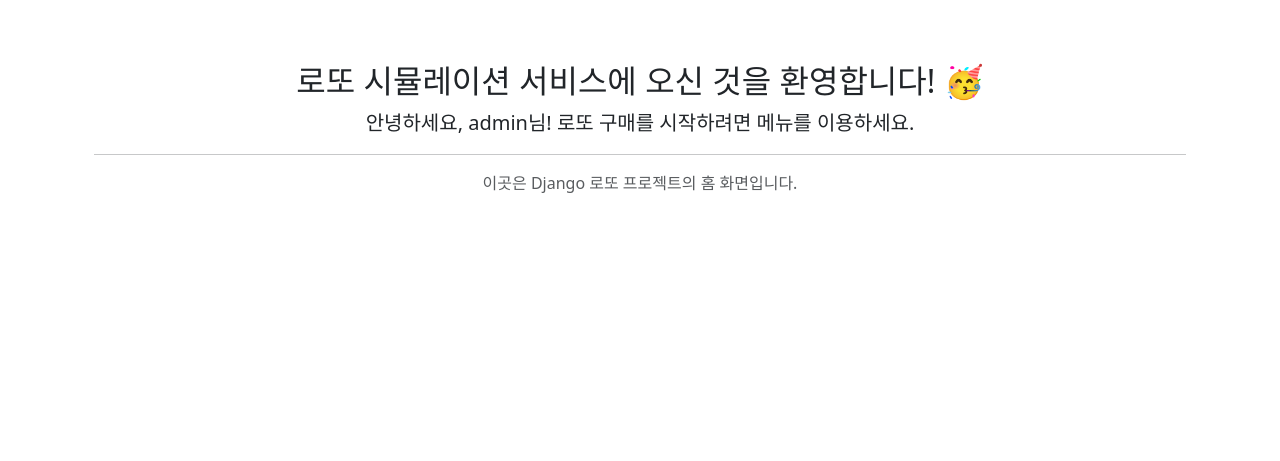
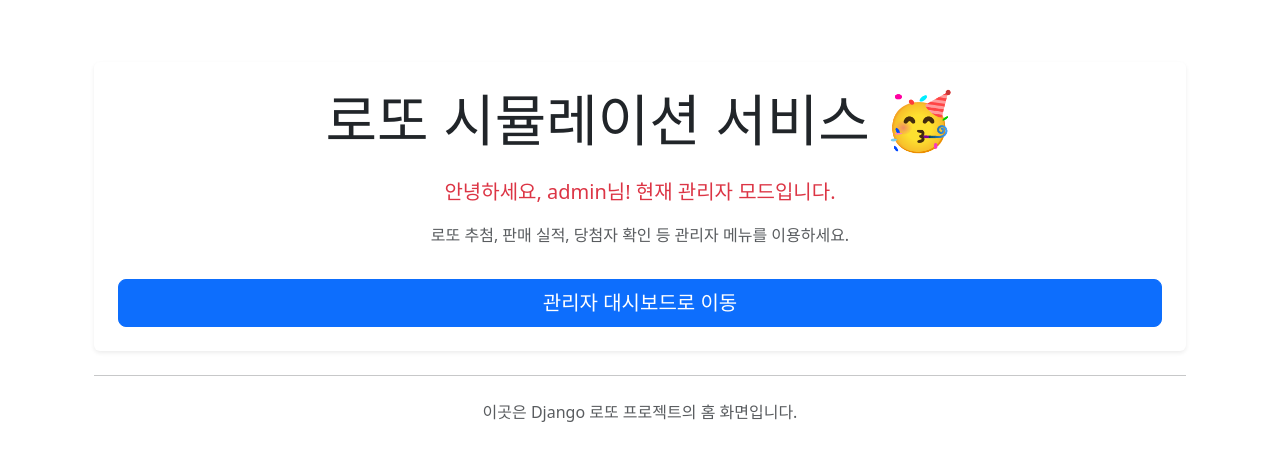
Before and after one commit to kimshyuno3/oss-Lotto, a Django app: page / in a window 1280 px wide. Shown: the part 56-517 px from the top of the page. Run offline with Django 5.2, Linux system fonts and the light colour scheme; a user stored in the database is signed in; data comes from the database, SQL or seed files in the repository.

Commit message:
수정 완료

```diff
--- a/lotto_site/docker-compose.yml
+++ b/lotto_site/docker-compose.yml
@@ -6,3 +6,4 @@ services:
       - "8000:8000"
     volumes:
       - .:/app
+      - ./data/db:/app/db  # 호스트의 ./data/db 폴더와 컨테이너 내부의 /app/db 폴더를 매핑
--- a/lotto_site/lotto/templates/lotto/admin_dashboard.html
+++ b/lotto_site/lotto/templates/lotto/admin_dashboard.html
@@ -20,7 +20,8 @@
                     {% if latest_round %}
                         {% with is_finalized=latest_round.num1 %}
                             <p>가장 최근 생성된 회차: **제 {{ latest_round.round }} 회차**</p>
-                            <p>추첨 예정일: {{ latest_round.draw_date }}</p>
+
+                            <p><strong>현재 판매 장수:</strong> <span class="badge bg-primary fs-6">{{ current_round_sales_count|default:"0" }} 장</span></p>
 
                             {% if is_finalized %}
                                 <div class="alert alert-success mt-3">
@@ -38,7 +39,7 @@
                             {% else %}
                                 <div class="alert alert-warning mt-3">
                                     <h6>⚠️ {{ latest_round.round }}회차 판매 중 (추첨 대기)</h6>
-                                    당첨 번호가 아직 확정되지 않았습니다.
+
                                 </div>
                             {% endif %}
                         {% endwith %}
--- a/lotto_site/lotto/templates/lotto/index.html
+++ b/lotto_site/lotto/templates/lotto/index.html
@@ -1,17 +1,44 @@
 {% extends "lotto/base.html" %}
+{% load static %}
+
 {% block title %}로또 시뮬레이션 서비스{% endblock %}
 
 {% block content %}
 <div class="container mt-5 text-center">
-    <h2>로또 시뮬레이션 서비스에 오신 것을 환영합니다! 🥳</h2>
-    <p class="lead">{{ message }}</p>
 
-    {% if not request.user.is_authenticated %}
-        <p>서비스를 이용하려면 아래 버튼을 눌러주세요.</p>
-        <a href="{% url 'login' %}" class="btn btn-primary btn-lg">로그인하기</a>
-    {% endif %}
+    <div class="card p-4 mb-4 shadow-sm border-0">
+        <h1 class="card-title display-4">로또 시뮬레이션 서비스 🥳</h1>
 
-    <hr>
+        {% if user.is_authenticated %}
+            {% if user.is_staff %}
+                <p class="lead mt-3 text-danger">
+                    안녕하세요, <strong>{{ user.username }}</strong>님! 현재 관리자 모드입니다.
+                </p>
+                <p class="text-muted">
+                    로또 추첨, 판매 실적, 당첨자 확인 등 관리자 메뉴를 이용하세요.
+                </p>
+                <a href="{% url 'admin_dashboard' %}" class="btn btn-primary btn-lg mt-3">
+                    관리자 대시보드로 이동
+                </a>
+            {% else %}
+                <p class="lead mt-3 text-primary">
+                    안녕하세요, <strong>{{ user.username }}</strong>님! 로또 구매를 시작하려면 메뉴를 이용하세요.
+                </p>
+                <a href="{% url 'lotto_purchase' %}" class="btn btn-success btn-lg mt-3">
+                    로또 구매하기
+                </a>
+            {% endif %}
+
+        {% else %}
+            <p class="lead mt-3">서비스를 이용하려면 아래 버튼을 눌러주세요.</p>
+            <a href="{% url 'login' %}" class="btn btn-primary btn-lg mt-3">
+                로그인하기
+            </a>
+        {% endif %}
+
+    </div>
+
+    <hr class="my-4">
     <p class="text-muted">이곳은 Django 로또 프로젝트의 홈 화면입니다.</p>
 </div>
 {% endblock %}
--- a/lotto_site/lotto/views.py
+++ b/lotto_site/lotto/views.py
@@ -1,16 +1,15 @@
 from django.shortcuts import render, redirect, get_object_or_404
-
-from django.contrib.auth.decorators import login_required, user_passes_test # <-- 이 부분을 추가합니다.
+from django.contrib.auth.decorators import login_required, user_passes_test
 from django.contrib import messages
 from django.db.models import Prefetch
-from django.contrib.auth.mixins import UserPassesTestMixin # UserPassesTestMixin 유지
-from django.utils import timezone
+from django.contrib.auth.mixins import UserPassesTestMixin
+from django.utils import timezone # timezone 모듈을 사용하여 현재 시간을 가져옵니다.
 from django.http import HttpResponse
 from datetime import date, timedelta
 import random
-from django.urls import reverse_lazy # redirect 경로를 지연 로드하기 위해 필요
+from django.urls import reverse_lazy
 from django.views.generic.edit import CreateView
-from django.contrib.auth.forms import UserCreationForm # 기본 회원가입 폼 사용
+from django.contrib.auth.forms import UserCreationForm
 
 # 로또 앱 내에서 정의된 모델과 폼, 유틸리티 함수를 import합니다.
 from .models import Purchase, LottoRound, SalesPerformance
@@ -39,17 +38,7 @@ def generate_auto_numbers():
     """1부터 45 사이의 중복 없는 랜덤한 6개 번호를 생성하고 정렬하여 반환합니다."""
     return sorted(random.sample(range(1, 46), 6))
 
-def generate_winning_numbers():
-    """당첨 번호 6개와 보너스 번호 1개를 생성하는 헬퍼 함수"""
-    all_numbers = list(range(1, 46))
-    winning_numbers = random.sample(all_numbers, 6)
-
-    # 보너스 번호는 당첨 번호에 포함되지 않은 수 중에서 선택
-    remaining_numbers = [n for n in all_numbers if n not in winning_numbers]
-    # remaining_numbers가 비어있지 않다고 가정하고 choice를 사용 (1~45 중 6개 선택이므로 항상 39개 이상 남음)
-    bonus_number = random.choice(remaining_numbers)
-
-    return sorted(winning_numbers), bonus_number
+# generate_winning_numbers 헬퍼 함수는 finalize_lotto_round 함수 내에서 직접 처리되므로 제거합니다.
 
 # ----------------------------------------------------------------------
 # 사용자 기능 뷰
@@ -57,10 +46,10 @@ def generate_winning_numbers():
 
 class SignUpView(CreateView):
     form_class = UserCreationForm  # Django가 제공하는 기본 폼 사용
-    # 회원가입 성공 후 리다이렉트할 URL (lazy를 사용하여 URL 로딩 순서 문제 방지)
-    # 여기서는 로그인 페이지로 리다이렉트하도록 설정합니다.
+    # 회원가입 성공 후 리다이렉트할 URL
     success_url = reverse_lazy('login')
     template_name = 'registration/signup.html'
+
 def lotto_home(request):
     """메인 페이지 뷰 (로그인 상태에 따라 메시지 변경)"""
     if request.user.is_authenticated:
@@ -68,8 +57,12 @@ def lotto_home(request):
     else:
         message = '로또 서비스를 이용하려면 로그인해 주세요.'
 
+    # ✨ [추가] 가장 최근 추첨 완료된 회차 정보를 가져옵니다.
+    latest_drawn_round = LottoRound.objects.filter(actual_draw_date__isnull=False).order_by('-round').first()
+
     return render(request, 'lotto/index.html', {
         'message': message,
+        'latest_drawn_round': latest_drawn_round,
     })
 
 @login_required
@@ -147,7 +140,8 @@ def check_winnings(request):
 
         if purchase.round:
             # LottoRound가 존재하고, 당첨 번호가 확정된 경우에만 판정 시도
-            if purchase.round.num1 is not None:
+            # ✨ [수정] draw_date 필드 대신 actual_draw_date가 NULL이 아닌지 확인
+            if purchase.round.actual_draw_date is not None:
                 try:
                     winning_round = purchase.round
                     winning_numbers = winning_round.get_winning_numbers()
@@ -182,27 +176,28 @@ def check_winnings(request):
 def admin_dashboard(request):
     """관리자 전용 대시보드 뷰: 최근 회차 정보 및 전체 실적 목록 제공"""
 
-    # 별도로 is_superuser를 체크할 필요 없이 데코레이터가 처리합니다.
-    # 단, 데코레이터가 실패할 경우 기본 리다이렉트가 'accounts/login'이 될 수 있으므로,
-    # 필요한 경우 settings.py에 LOGIN_URL이나 LOGIN_REDIRECT_URL을 설정해야 합니다.
-
     # 1. 가장 최근 생성된 회차 정보
     try:
         latest_round = LottoRound.objects.latest('round')
-        # 다음 회차 번호 계산
         next_round_number = latest_round.round + 1
+
+        # 2. 현재 회차의 총 판매 장수 계산
+        current_round_sales_count = Purchase.objects.filter(round=latest_round).count()
+
     except LottoRound.DoesNotExist:
         latest_round = None
         next_round_number = 1
+        current_round_sales_count = 0 # 회차가 없으면 판매 장수도 0
 
-    # 2. **[추가]** 모든 판매 실적 목록을 최신 회차(내림차순)로 가져옵니다.
+    # 3. 전체 판매 실적 목록
     # SalesPerformance는 LottoRound와 OneToOne 관계이므로, select_related('round')로 LottoRound 정보를 효율적으로 가져옵니다.
     all_sales_performance = SalesPerformance.objects.select_related('round').order_by('-round__round')
 
     context = {
         'latest_round': latest_round,
         'next_round_number': next_round_number,
-        # **[추가]** 전체 실적 목록
+        # 현재 회차의 총 판매 장수
+        'current_round_sales_count': current_round_sales_count,
         'all_sales_performance': all_sales_performance,
     }
 
@@ -213,24 +208,22 @@ def admin_dashboard(request):
 @user_passes_test(lambda u: u.is_superuser)
 def create_next_round(request):
     """
-    다음 회차를 생성합니다. (당첨 번호는 비워두고 판매를 시작함)
-    URL 이름이 draw_lotto_round에서 create_next_round로 변경됨.
+    다음 회차를 생성합니다. (당첨 번호와 실제 추첨일은 비워두고 판매를 시작함)
     """
     if request.method == 'POST':
         try:
             latest_round = LottoRound.objects.latest('round')
             next_round_number = latest_round.round + 1
-            # 이전 회차 추첨일로부터 일주일 후로 설정 (단순화)
-            next_draw_date = latest_round.draw_date + timedelta(days=7)
+            # ✨ [수정] draw_date 계산 로직을 제거했습니다.
         except LottoRound.DoesNotExist:
             # 최초 회차 생성 (1회차)
             next_round_number = 1
-            next_draw_date = date.today() + timedelta(days=7)
 
-        # 새로운 회차를 당첨 번호 없이 생성
+        # 새로운 회차를 당첨 번호 및 실제 추첨일 없이 생성
         LottoRound.objects.create(
             round=next_round_number,
-            draw_date=next_draw_date
+            # ✨ [수정] draw_date 필드에 대한 저장을 제거했습니다.
+            # actual_draw_date는 null 상태로 유지됩니다.
         )
 
         messages.success(request, f"**제 {next_round_number} 회차**가 성공적으로 생성되었으며, 지금부터 구매 가능합니다.")
@@ -257,11 +250,15 @@ def finalize_lotto_round(request):
             winning_set = set(random.sample(all_numbers, 7))
 
             winning_numbers = sorted(list(winning_set)[:6])
+            # 보너스 번호는 7개의 뽑힌 번호 중 당첨 번호 6개에 포함되지 않은 것
             bonus_number = list(winning_set - set(winning_numbers))[0]
 
             current_round.num1, current_round.num2, current_round.num3 = winning_numbers[0], winning_numbers[1], winning_numbers[2]
             current_round.num4, current_round.num5, current_round.num6 = winning_numbers[3], winning_numbers[4], winning_numbers[5]
             current_round.bonus_number = bonus_number
+
+            # ✨ [추가] 실제 추첨이 완료된 시점의 날짜/시간을 기록
+            current_round.actual_draw_date = timezone.now()
             current_round.save()
 
             # --------------------------------------------------------
@@ -298,6 +295,7 @@ def finalize_lotto_round(request):
             # 5. 메시지 및 리다이렉션
             messages.success(request,
                 f"✅ **제 {round_number} 회차** 추첨 및 판매 실적 집계가 완료되었습니다! "
+                f"추첨 일시: {current_round.actual_draw_date.strftime('%Y-%m-%d %H:%M')}"
                 f"이제 다음 회차를 생성하여 판매를 시작해 주세요."
             )
             return redirect('admin_dashboard')
```
Also changed, not shown: lotto_site/lotto/admin.py (+51 -7 lines), lotto_site/lotto/models.py (+10 -4 lines), lotto_site/db.sqlite3, lotto_site/lotto/migrations/0002_remove_lottoround_draw_date_and_more.py (added).
